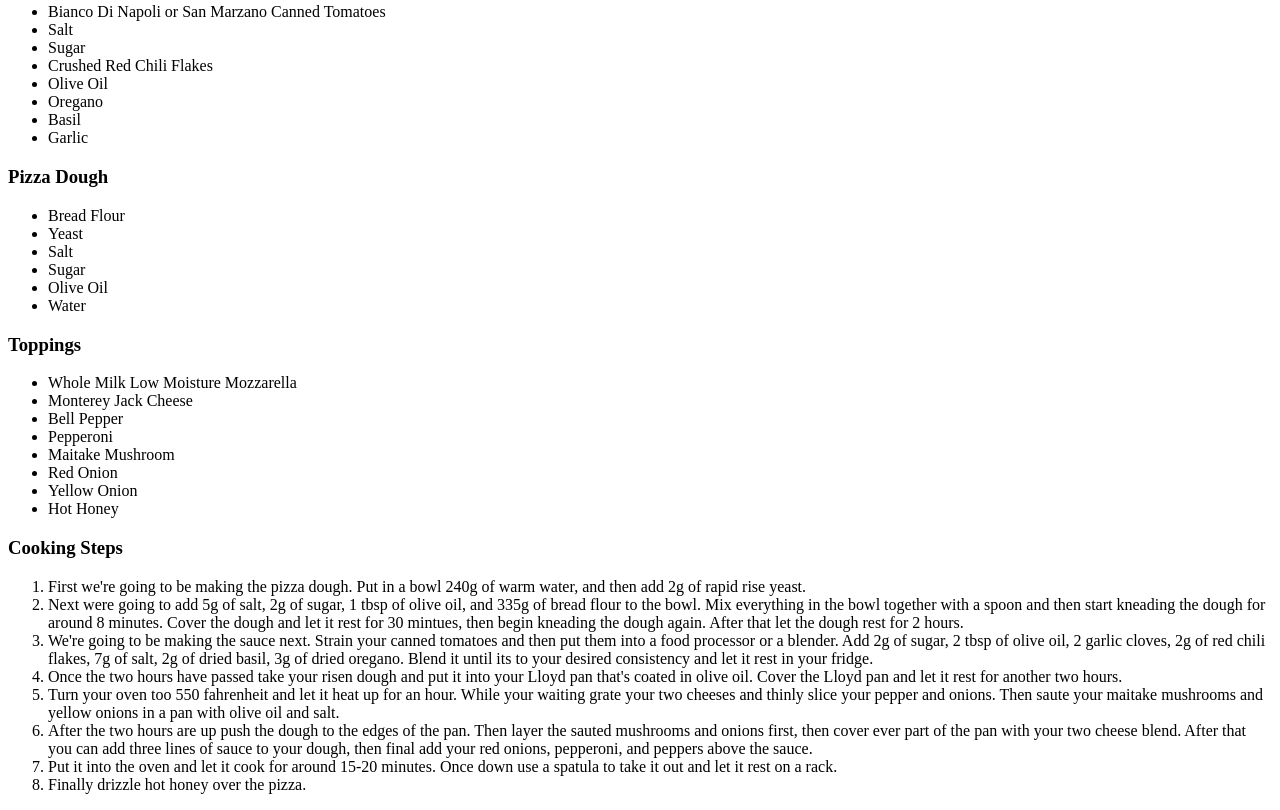
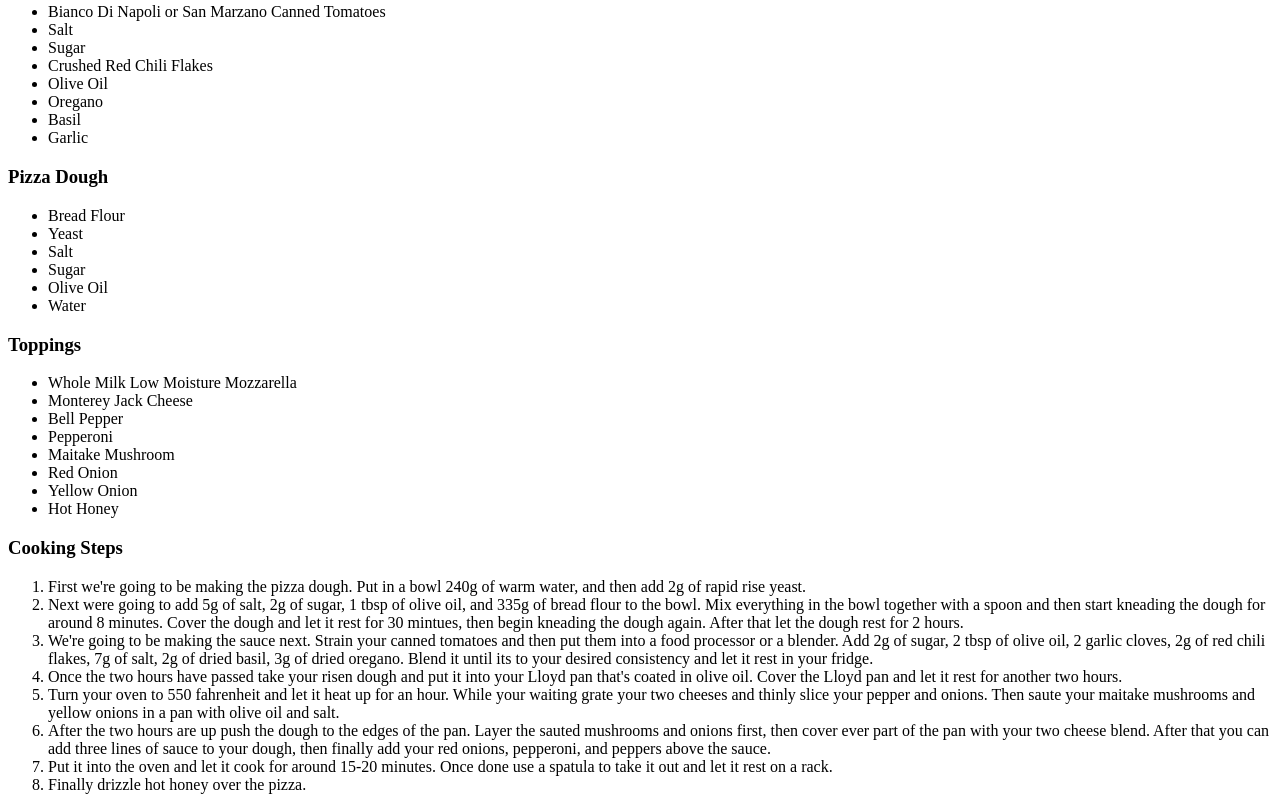
Before and after one commit to BADKHi/odin-recipes, a plain HTML site: page recipes/pizza.html in a window 1280 px wide. Shown: the part 601-1411 px from the top of the page. Drawn offline with Linux system fonts and the light colour scheme.

Commit message:
spellchecked actual final

```diff
--- a/recipes/pizza.html
+++ b/recipes/pizza.html
@@ -49,9 +49,9 @@
             <li>Next were going to add 5g of salt, 2g of sugar, 1 tbsp of olive oil, and 335g of bread flour to the bowl. Mix everything in the bowl together with a spoon and then start kneading the dough for around 8 minutes. Cover the dough and let it rest for 30 mintues, then begin kneading the dough again. After that let the dough rest for 2 hours.</li>
             <li>We're going to be making the sauce next. Strain your canned tomatoes and then put them into a food processor or a blender. Add 2g of sugar, 2 tbsp of olive oil, 2 garlic cloves, 2g of red chili flakes, 7g of salt, 2g of dried basil, 3g of dried oregano. Blend it until its to your desired consistency and let it rest in your fridge.</li>
             <li>Once the two hours have passed take your risen dough and put it into your Lloyd pan that's coated in olive oil. Cover the Lloyd pan and let it rest for another two hours.</li>
-            <li>Turn your oven too 550 fahrenheit and let it heat up for an hour. While your waiting grate your two cheeses and thinly slice your pepper and onions. Then saute your maitake mushrooms and yellow onions in a pan with olive oil and salt.</li>
-            <li>After the two hours are up push the dough to the edges of the pan. Then layer the sauted mushrooms and onions first, then cover ever part of the pan with your two cheese blend. After that you can add three lines of sauce to your dough, then final add your red onions, pepperoni, and peppers above the sauce.  </li>
-            <li>Put it into the oven and let it cook for around 15-20 minutes. Once down use a spatula to take it out and let it rest on a rack.</li>
+            <li>Turn your oven to 550 fahrenheit and let it heat up for an hour. While your waiting grate your two cheeses and thinly slice your pepper and onions. Then saute your maitake mushrooms and yellow onions in a pan with olive oil and salt.</li>
+            <li>After the two hours are up push the dough to the edges of the pan. Layer the sauted mushrooms and onions first, then cover ever part of the pan with your two cheese blend. After that you can add three lines of sauce to your dough, then finally add your red onions, pepperoni, and peppers above the sauce.  </li>
+            <li>Put it into the oven and let it cook for around 15-20 minutes. Once done use a spatula to take it out and let it rest on a rack.</li>
             <li>Finally drizzle hot honey over the pizza.</li>
 
         </ol>
```
Also changed, not shown: recipes/cookie.html (+2 -2 lines), recipes/katsudon.html (+2 -2 lines).
